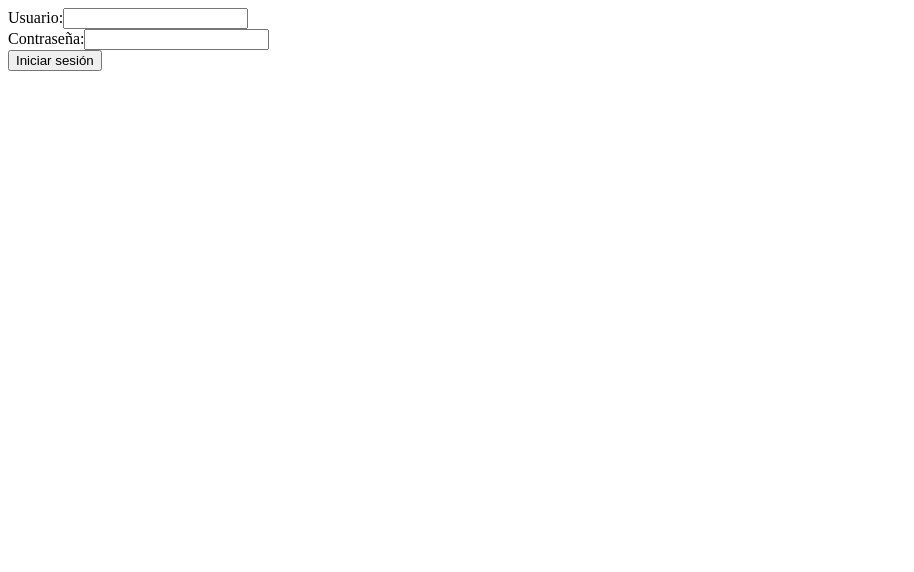
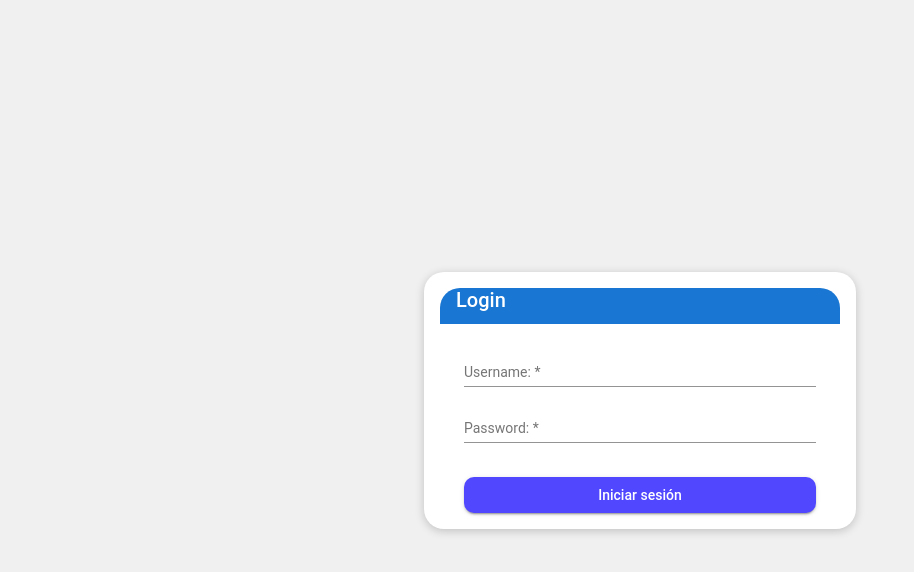
Before and after one commit to cdelcastillomaussa/veterinaria-front-end, an Angular app: page /login in a window 1280 px wide. Shown: the top 572 px of the page, without its empty margins (0-914 px from the left). Built offline with nearby package versions, Linux system fonts and the light colour scheme.

Commit message:
agregamos angular material al poryecto y estilos al login

```diff
--- a/angular.json
+++ b/angular.json
@@ -28,6 +28,7 @@
               "src/assets"
             ],
             "styles": [
+              "./node_modules/@angular/material/prebuilt-themes/indigo-pink.css",
               "src/styles.scss"
             ],
             "scripts": []
@@ -96,6 +97,7 @@
               "src/assets"
             ],
             "styles": [
+              "./node_modules/@angular/material/prebuilt-themes/indigo-pink.css",
               "src/styles.scss"
             ],
             "scripts": []
--- a/package.json
+++ b/package.json
@@ -11,10 +11,12 @@
   "private": true,
   "dependencies": {
     "@angular/animations": "^14.2.0",
+    "@angular/cdk": "~13.0.0-next.7+89.sha-a662737",
     "@angular/common": "^14.2.0",
     "@angular/compiler": "^14.2.0",
     "@angular/core": "^14.2.0",
     "@angular/forms": "^14.2.0",
+    "@angular/material": "~13.0.0-next.7+89.sha-a662737",
     "@angular/platform-browser": "^14.2.0",
     "@angular/platform-browser-dynamic": "^14.2.0",
     "@angular/router": "^14.2.0",
--- a/src/app/login/login.component.html
+++ b/src/app/login/login.component.html
@@ -1,4 +1,4 @@
-<form>
+<!--<form>
   <div>
     <label for="usuario">Usuario:</label>
     <input type="text" id="usuario"  [(ngModel)]="username" name="usuario">
@@ -12,3 +12,36 @@
 
 
 </form>
+<mat-form-field>
+  <mat-label>Username:</mat-label>
+  <input matInput placeholder="username" [(ngModel)]="username">
+</mat-form-field>
+
+<mat-form-field>
+  <mat-label>Password:</mat-label>
+  <input matInput type="password" placeholder="password" [(ngModel)]="password">
+</mat-form-field>
+<button mat-raised-button color="primary" type="submit" (click)="login()">Iniciar sesión</button>-->
+
+<div class="container">
+  <mat-card class="card">
+    <mat-card-header class="header">
+      <mat-card-title>Login</mat-card-title>
+    </mat-card-header>
+    <mat-card-content class="content">
+      <form (submit)="login()">
+        <mat-form-field class="form-field">
+          <mat-label>Username:</mat-label>
+          <input matInput [(ngModel)]="username" name="usuario" required>
+        </mat-form-field>
+
+        <mat-form-field class="form-field">
+          <mat-label>Password:</mat-label>
+          <input matInput [(ngModel)]="password" name="contrasena" type="password" required>
+        </mat-form-field>
+
+        <button class="button" mat-raised-button color="primary" type="submit">Iniciar sesión</button>
+      </form>
+    </mat-card-content>
+  </mat-card>
+</div>
--- a/src/app/login/login.component.scss
+++ b/src/app/login/login.component.scss
@@ -0,0 +1,38 @@
+.mat-raised-button {
+  background-color: rgb(80, 71, 255);
+  color: white;
+}
+.container {
+  display: flex;
+  justify-content: center;
+  align-items: center;
+  height: 100vh;
+}
+
+.card {
+  width: 400px;
+  border-radius: 20px;
+  box-shadow: 0 2px 10px rgba(0, 0, 0, 0.2);
+}
+
+.header {
+  background-color: #1976d2;
+  color: white;
+  border-top-left-radius: 20px;
+  border-top-right-radius: 20px;
+}
+
+.content {
+  padding: 24px;
+}
+
+.form-field {
+  width: 100%;
+}
+
+.button {
+  margin-top: 16px;
+  width: 100%;
+  border-radius: 10px;
+  float: right;
+}
--- a/src/app/login/login.component.ts
+++ b/src/app/login/login.component.ts
@@ -1,6 +1,5 @@
 import { Component, OnInit } from '@angular/core';
 import { Router } from '@angular/router';
-import { FormsModule } from '@angular/forms';
 
 @Component({
   selector: 'app-login',
@@ -18,7 +17,7 @@ export class LoginComponent implements OnInit {
   }
 
   login(){
-    if(this.username === 'jupiter' && this.password === 'b3xsaturno'){
+    if(this.username === 'jupiter' && this.password === 'jupiter'){
       this.router.navigate(['/home']);
     } else {
       alert('Credenciales incorrectas. Por favor intente de nuevo.');
--- a/src/index.html
+++ b/src/index.html
@@ -2,10 +2,11 @@
 <html lang="en">
 <head>
   <meta charset="utf-8">
-  <title>VeterinariaFront</title>
+  <title>Softkaribbean - Veterinaria</title>
   <base href="/">
   <meta name="viewport" content="width=device-width, initial-scale=1">
   <link rel="icon" type="image/x-icon" href="favicon.ico">
+  <link href="https://fonts.googleapis.com/icon?family=Material+Icons" rel="stylesheet">
 </head>
 <body>
   <app-root></app-root>
--- a/src/styles.scss
+++ b/src/styles.scss
@@ -1 +1,11 @@
-/* You can add global styles to this file, and also import other style files */
+@import '~@angular/material/prebuilt-themes/indigo-pink.css';
+html,
+body {
+    margin: 0px;
+    padding: 0px;
+}
+
+body {
+    background-color: #f0f0f0;
+    font-family: Arial, Helvetica, sans-serif,
+}
```
Also changed, not shown: src/app/app.module.ts (+11 -2 lines), 1 other file (tests, documents, lock files or other folders).
